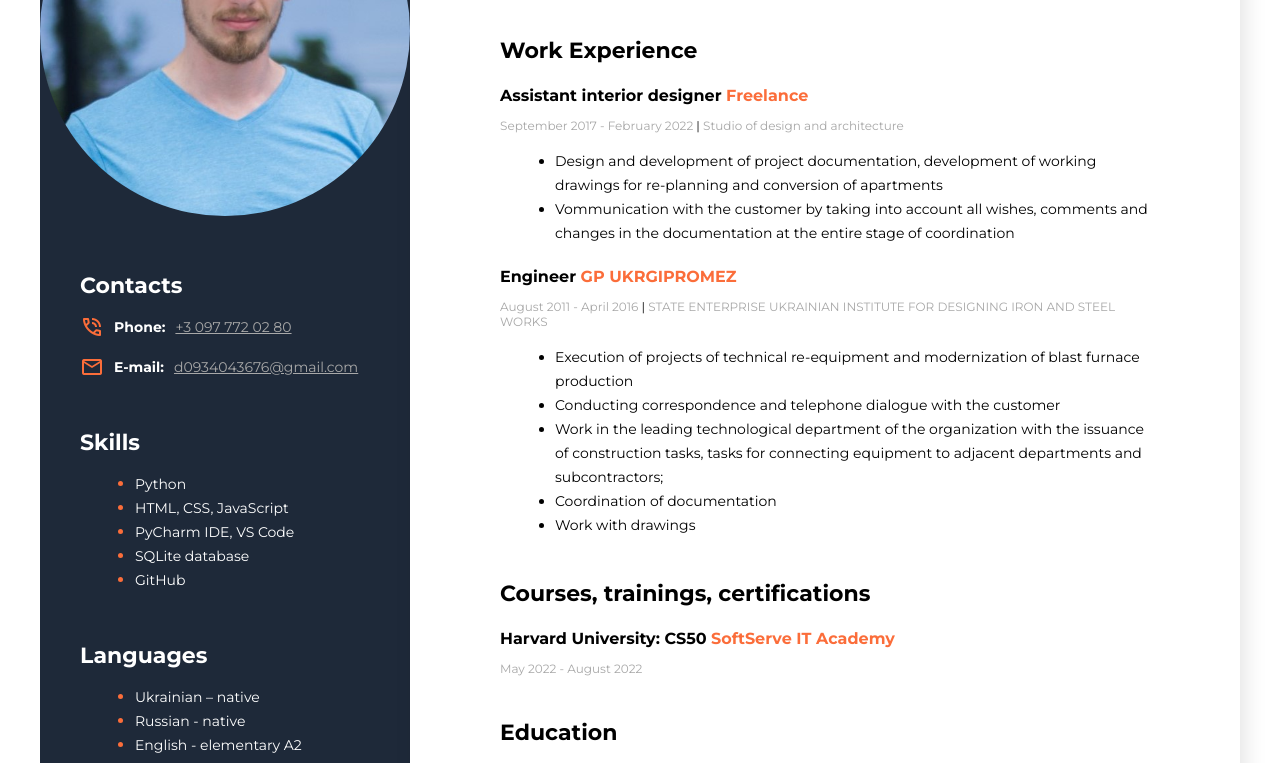
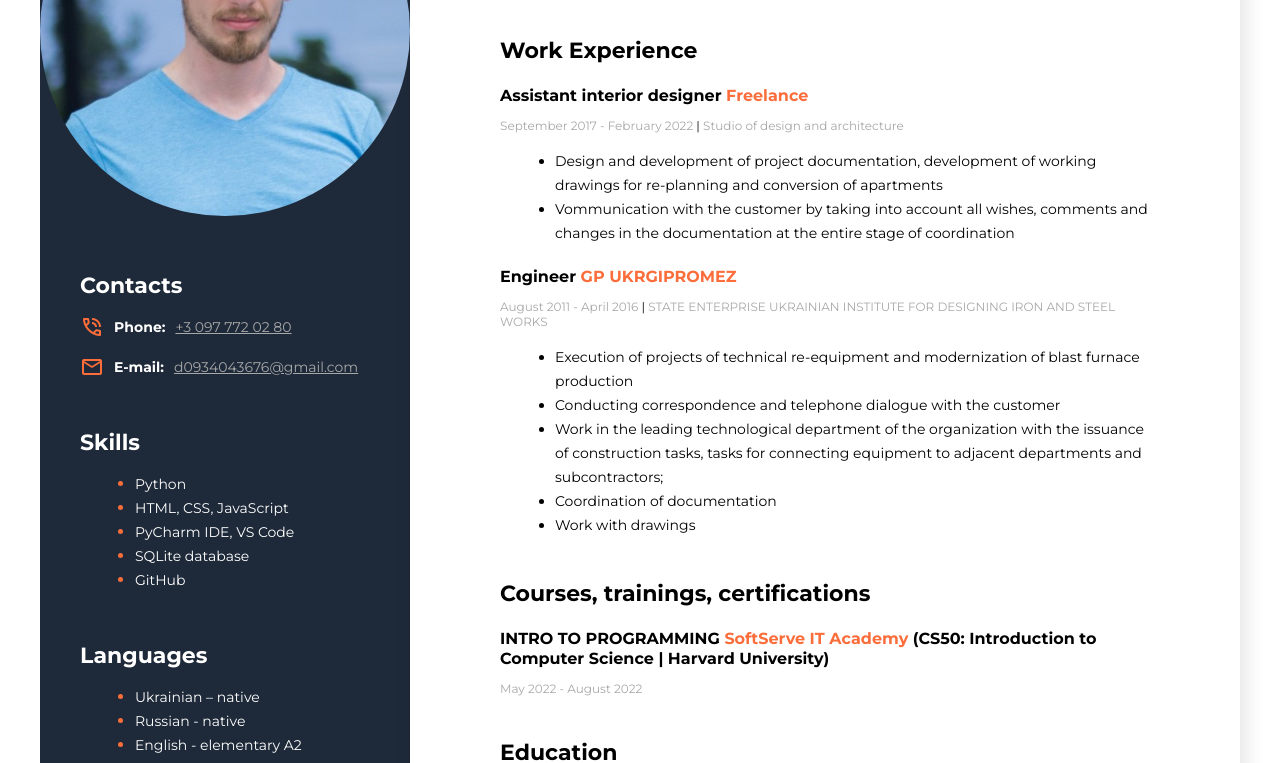
Before and after one commit to DmytroKaistro/CV, a plain HTML site: page index.html in a window 1280 px wide. Shown: the part 202-965 px from the top of the page. Drawn offline with nearby package versions, Linux system fonts and the light colour scheme.

Commit message:
Update index.html

```diff
--- a/index.html
+++ b/index.html
@@ -51,7 +51,7 @@
                 <div class="courses">
                     <h3 class="title">Courses, trainings, certifications</h3>
                     <div>
-                        <h4 class="position">Harvard University: CS50 <span class="organization">SoftServe IT Academy</span></h4>
+                        <h4 class="position">INTRO TO PROGRAMMING <span class="organization">SoftServe IT Academy</span> (CS50: Introduction to Computer Science | Harvard University)</h4>
                         <p class="period">May 2022 - August 2022</p>
                     </div>
                 </div>
```
